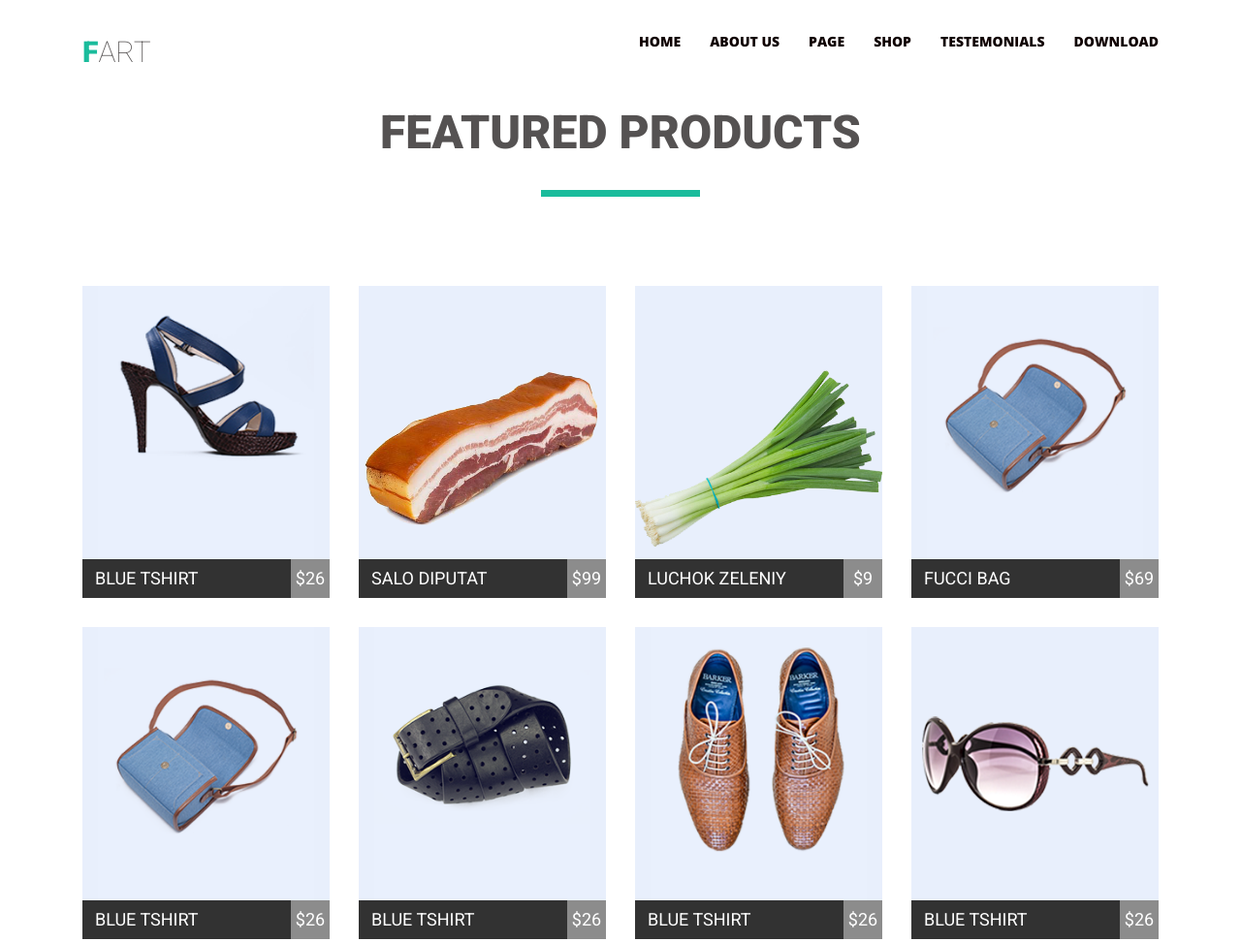
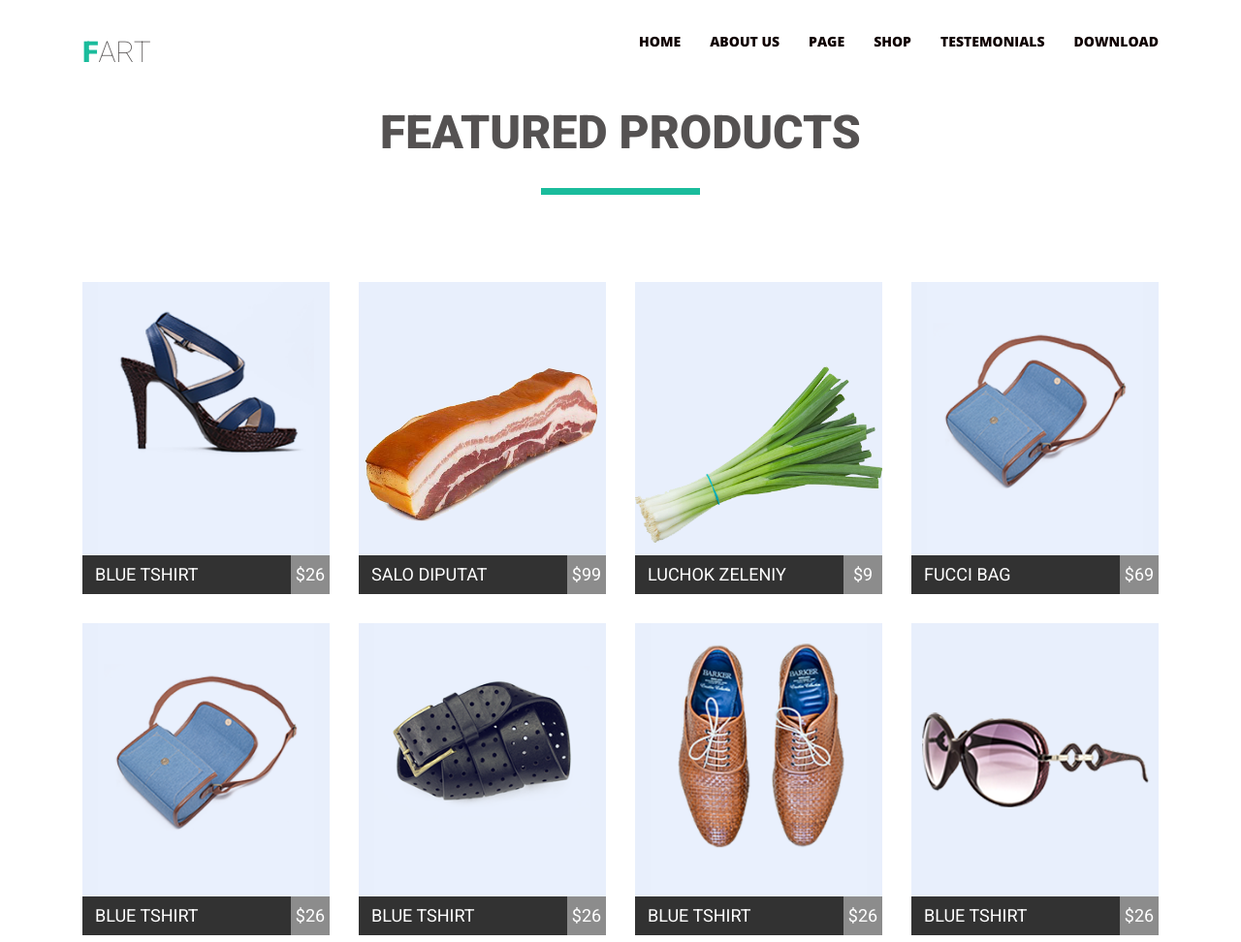
Before and after one commit to BURZUMANE/module-04, a plain HTML site: page index.html in a window 1280 px wide. Shown: the top 972 px of the page at 97% size. Drawn offline with nearby package versions, Linux system fonts and the light colour scheme.

Commit message:
one more try

```diff
--- a/css/styles.css
+++ b/css/styles.css
@@ -98,21 +98,23 @@ body{
     font-weight: 900;
     text-transform: uppercase;
     margin: 0;
-    padding-bottom: 32px;
+    padding-bottom: 90px;
 }
 /* 6.нарушаеться класс section-title дайте заголовку, а див, который его */
-/* .section-title::after{
+.section-title::after{
     display: block;
-    margin: 0 auto;
+    margin-top: 30px;
+    margin-left: auto;
+    margin-right: auto;
     content: '';
     background-color: #1abc9c;
     width: 164px;
     height: 7px;
-} */
+}
 
 /* приходится делать новый див для полосы */
 
-.underline{
+/* .underline{
     display: block;
     margin: 0 auto;
     content: '';
@@ -120,7 +122,7 @@ body{
     width: 164px;
     height: 7px;
     margin-bottom: 92px;
-}
+} */
 
 /* FEATURED PRODUCTS */
 .featured-prodcuts{
--- a/index.html
+++ b/index.html
@@ -33,7 +33,6 @@
             <section class="featured-products-section">
                 <!-- <div class="section-title"> -->
                     <h2 class="section-title">featured products</h2>
-                    <div class="underline"></div>
                 <!-- </div> -->
                 <ul class="featured-prodcuts clearfix">
                     <li class="featured-item">
@@ -163,7 +162,6 @@
         <!-- LATEST NEWS SECTIN -->
         <section class="latest-news-section">
             <h2 class="section-title">Latest news</h2>
-            <div class="underline"></div>
             <ul class="latest-news-list clearfix">
                 <li class="news-list-item">
                     <img src="img/ipad.png" class="news-img" alt="news">
```
